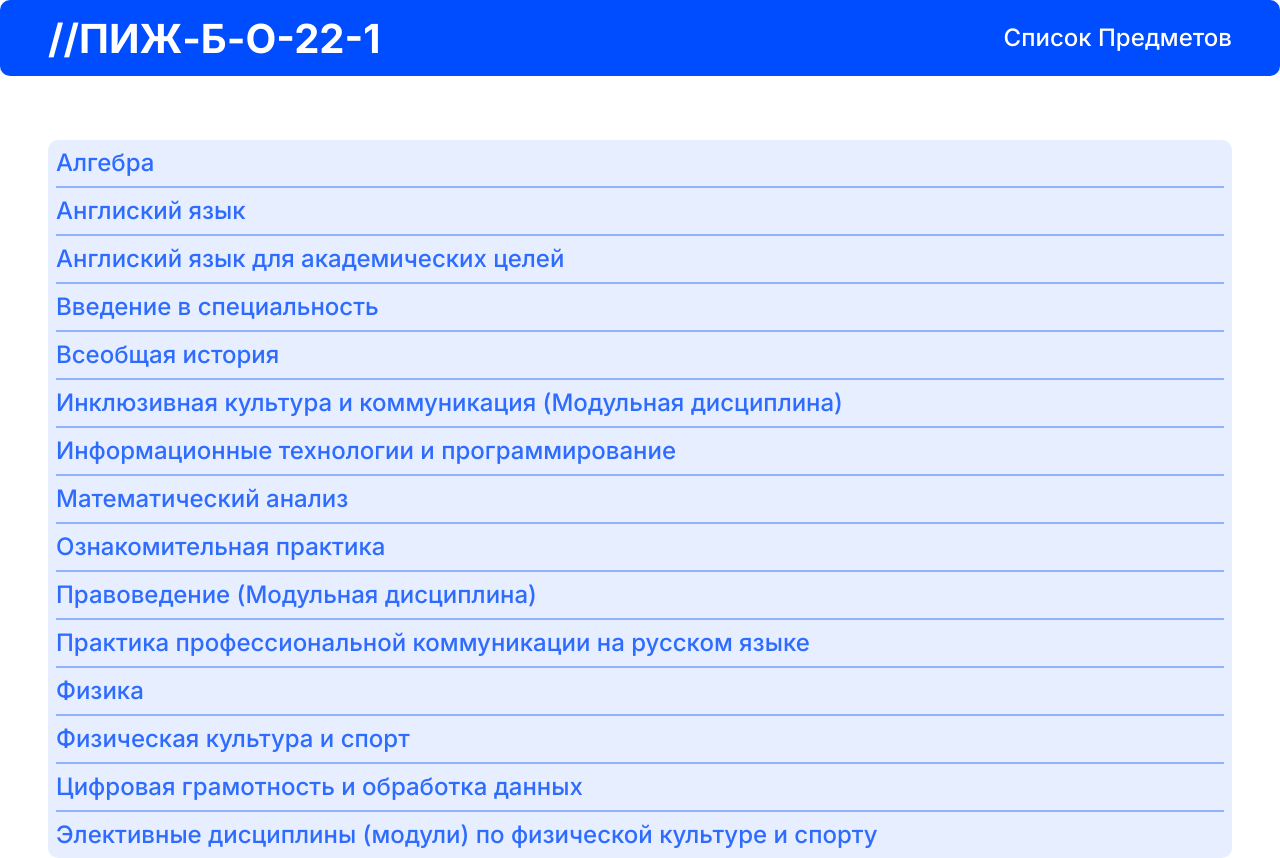
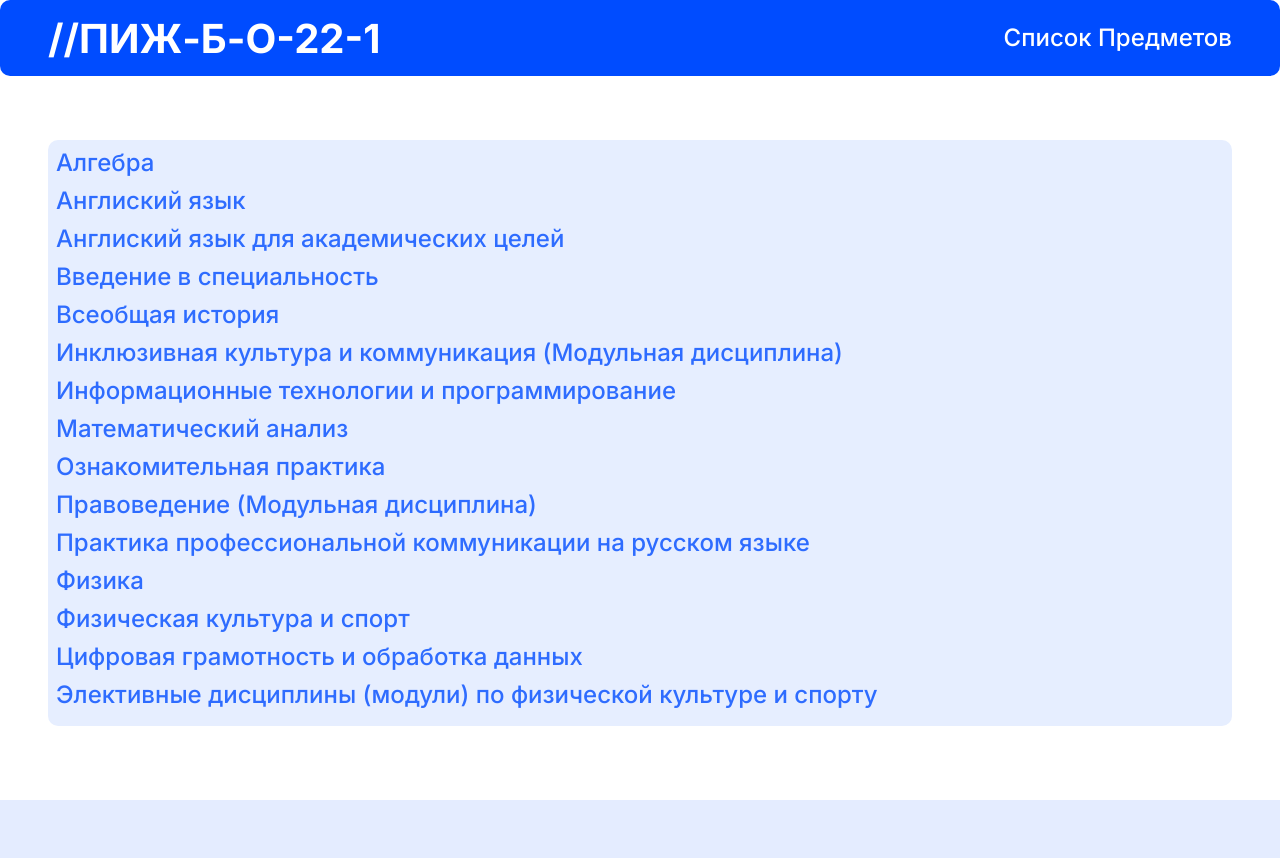
Before and after one commit to NeTRooo/pj-b-o-22-1, a Django app: template pj/main_page/templates/main_page/disciplines.html in a window 1280 px wide. After the commit the page ends 800 px from the top, so only its background shows below. Run offline with Django 3.2, Linux system fonts and the light colour scheme; the template is opened without the code that fills it, so the values that code supplies are empty.

Commit message:
убрал полосочки в дисциплинах

```diff
--- a/pj/main_page/static/main_page/css/disciplines.css
+++ b/pj/main_page/static/main_page/css/disciplines.css
@@ -1,4 +1,4 @@
 /* Table */
 .schedule{height:100%;width:100%;margin-top:64px;background-color:var(--BG_3);border-radius:10px;display:flex;flex-direction:column;padding:8px;}
-.schedule_item{color:var(--TC_3);}
-.schedule_line{border:1px solid var(--BG_4);min-width:100%;margin-top:8px;margin-bottom:8px;}
+.schedule_item{color:var(--TC_3);margin-bottom:8px;}
+/* .schedule_line{border:1px solid var(--BG_4);min-width:100%;margin-top:8px;margin-bottom:8px;} */
--- a/pj/main_page/templates/main_page/disciplines.html
+++ b/pj/main_page/templates/main_page/disciplines.html
@@ -10,33 +10,19 @@
 {% block content %}
     <div class="schedule">
         <div class="schedule_item"><p class="h5">Алгебра</p></div>
-        <div class="schedule_line"></div>
         <div class="schedule_item"><p class="h5">Англиский язык</p></div>
-        <div class="schedule_line"></div>
         <div class="schedule_item"><p class="h5">Англиский язык для академических целей</p></div>
-        <div class="schedule_line"></div>
         <div class="schedule_item"><p class="h5">Введение в специальность</p></div>
-        <div class="schedule_line"></div>
         <div class="schedule_item"><p class="h5">Всеобщая история</p></div>
-        <div class="schedule_line"></div>
         <div class="schedule_item"><p class="h5">Инклюзивная культура и коммуникация (Модульная дисциплина)</p></div>
-        <div class="schedule_line"></div>
         <div class="schedule_item"><p class="h5">Информационные технологии и программирование</p></div>
-        <div class="schedule_line"></div>
         <div class="schedule_item"><p class="h5">Математический анализ</p></div>
-        <div class="schedule_line"></div>
         <div class="schedule_item"><p class="h5">Ознакомительная практика</p></div>
-        <div class="schedule_line"></div>
         <div class="schedule_item"><p class="h5">Правоведение (Модульная дисциплина)</p></div>
-        <div class="schedule_line"></div>
         <div class="schedule_item"><p class="h5">Практика профессиональной коммуникации на русском языке</p></div>
-        <div class="schedule_line"></div>
         <div class="schedule_item"><p class="h5">Физика</p></div>
-        <div class="schedule_line"></div>
         <div class="schedule_item"><p class="h5">Физическая культура и спорт</p></div>
-        <div class="schedule_line"></div>
         <div class="schedule_item"><p class="h5">Цифровая грамотность и обработка данных</p></div>
-        <div class="schedule_line"></div>
         <div class="schedule_item"><p class="h5">Элективные дисциплины (модули) по физической культуре и спорту</p></div>
     </div>
 {% endblock %}
```
